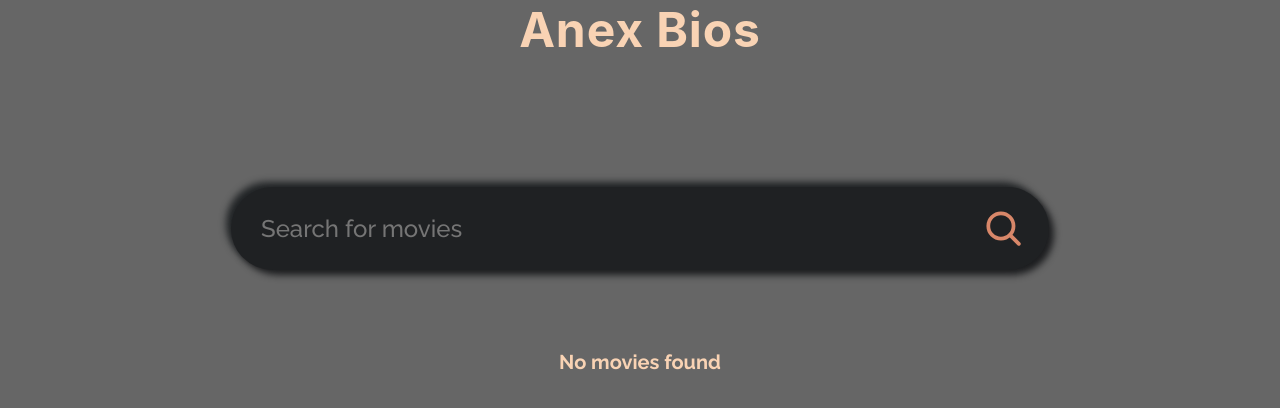
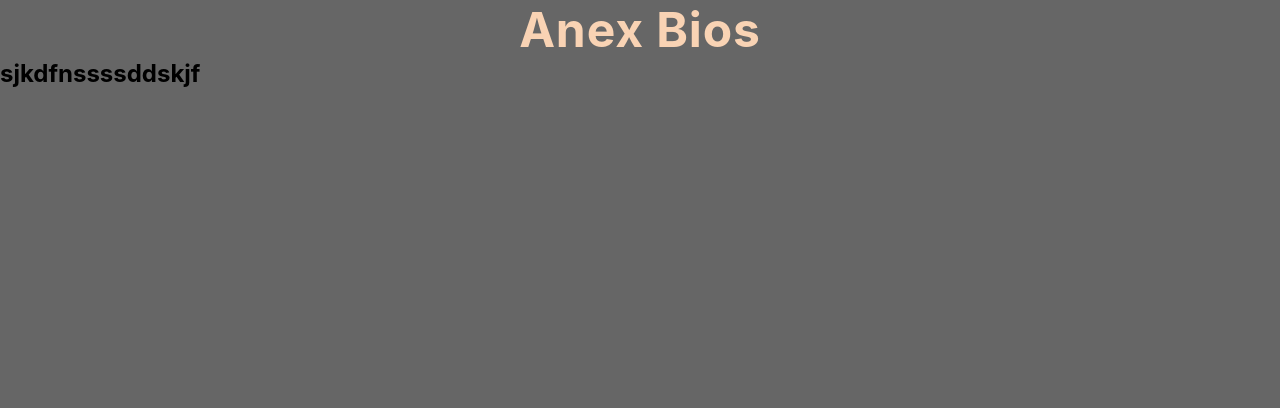
Before and after one commit to PepijnTEW/annexbios, a React (Create React App) app in the folder reactMoviePage/: page / in a window 1280 px wide. Shown: the top 408 px of the page. Built offline with nearby package versions, Linux system fonts and the light colour scheme.

Commit message:
base for runTimePage

```diff
--- a/reactMoviePage/src/App.jsx
+++ b/reactMoviePage/src/App.jsx
@@ -1,6 +1,7 @@
 import LoginPage from "./components/jsx/Login.jsx";
 import Movie from "./components/jsx/Movie.jsx";
-import MoviesPlaying from "./components/jsx/moviesPlaying.jsx";
+import MoviesPlaying from "./components/jsx/MoviesPlaying.jsx";
+import RunTimes from "./components/jsx/RunTimes.jsx";
 import { useState, useEffect } from "react";
 
 import ReactDOM from "react-dom/client";
@@ -8,27 +9,29 @@ import "./index.css";
 
 const App = () => {
   // comment the checklogin function and put true in the usestate below to test certain pages
-  const [isLoggedIn, setIsLoggedIn] = useState(true);
+  const [isLoggedIn, setIsLoggedIn] = useState(false);
   const [showLoginPage, setShowLoginPage] = useState(false);
   const [showMoviePage, setShowMoviePage] = useState(false);
   const [moviesPlayingPage, setMoviesPlayingPage] = useState(false);
+  const [runTimesPage, setrunTimesPage] = useState(true);
 
   useEffect(() => {
-    checklogin();
+    // checklogin();
   });
-  const checklogin = () => {
-    if (isLoggedIn === true) {
-      setShowMoviePage(true);
-    } else {
-      setShowLoginPage(true);
-    }
-  };
+  //   const checklogin = () => {
+  //     if (isLoggedIn === true) {
+  //       setShowMoviePage(true);
+  //     } else {
+  //       setShowLoginPage(true);
+  //     }
+  //   };
   return (
     <>
       <h1>Anex Bios</h1>
       {showLoginPage && <LoginPage />}
       {showMoviePage && <Movie />}
       {moviesPlayingPage && <MoviesPlaying />}
+      {runTimesPage && <RunTimes />}
     </>
   );
 };
--- /dev/null
+++ b/reactMoviePage/src/components/jsx/RunTimes.jsx
@@ -0,0 +1,12 @@
+import React from "react";
+import "../css/runTimes.css";
+
+const RunTimes = () => {
+  return (
+    <>
+      <h2>sjkdfnssssddskjf</h2>
+    </>
+  );
+};
+
+export default RunTimes;
```
Also changed, not shown: reactMoviePage/src/components/css/runTimes.css (added).
